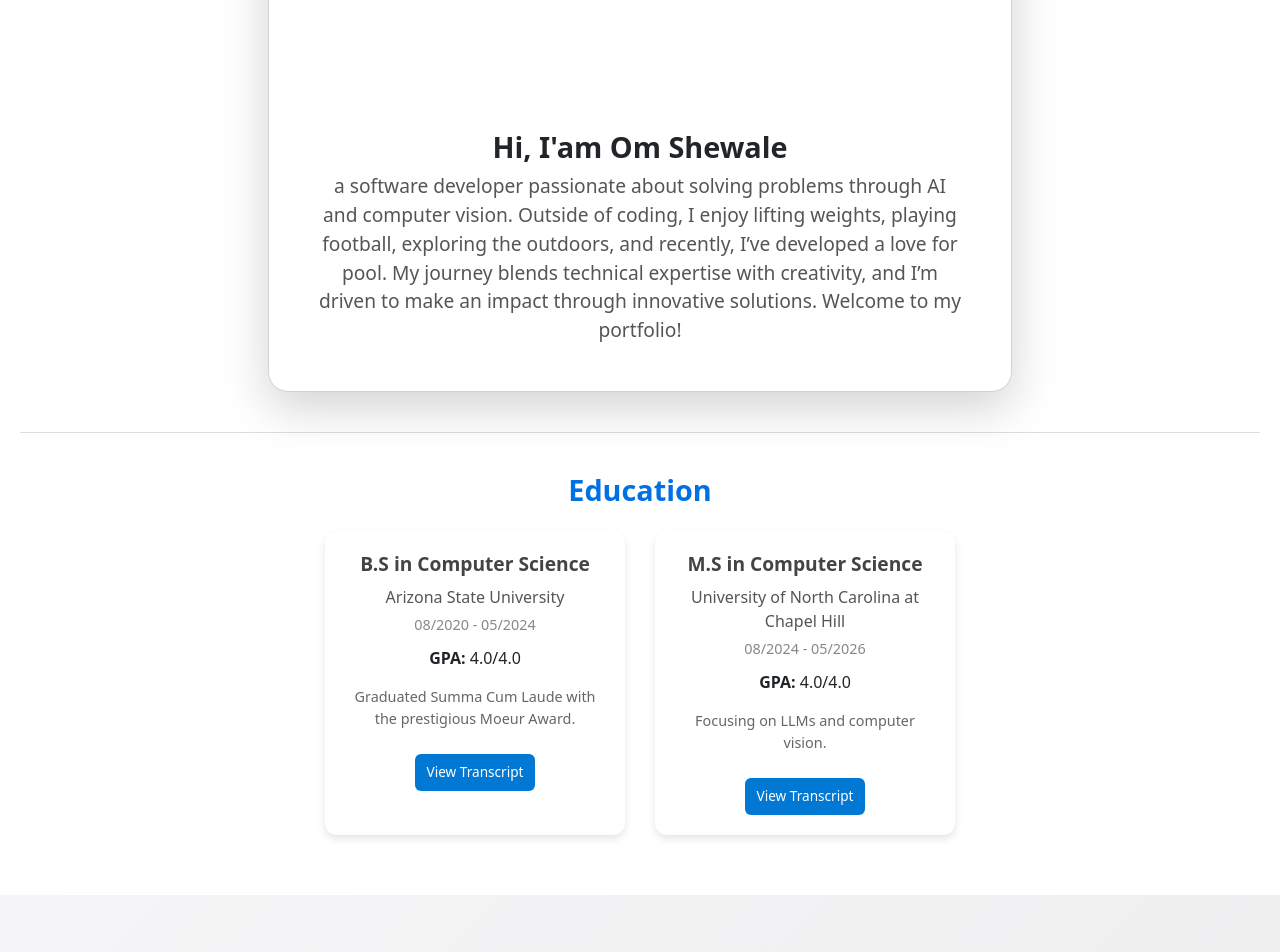
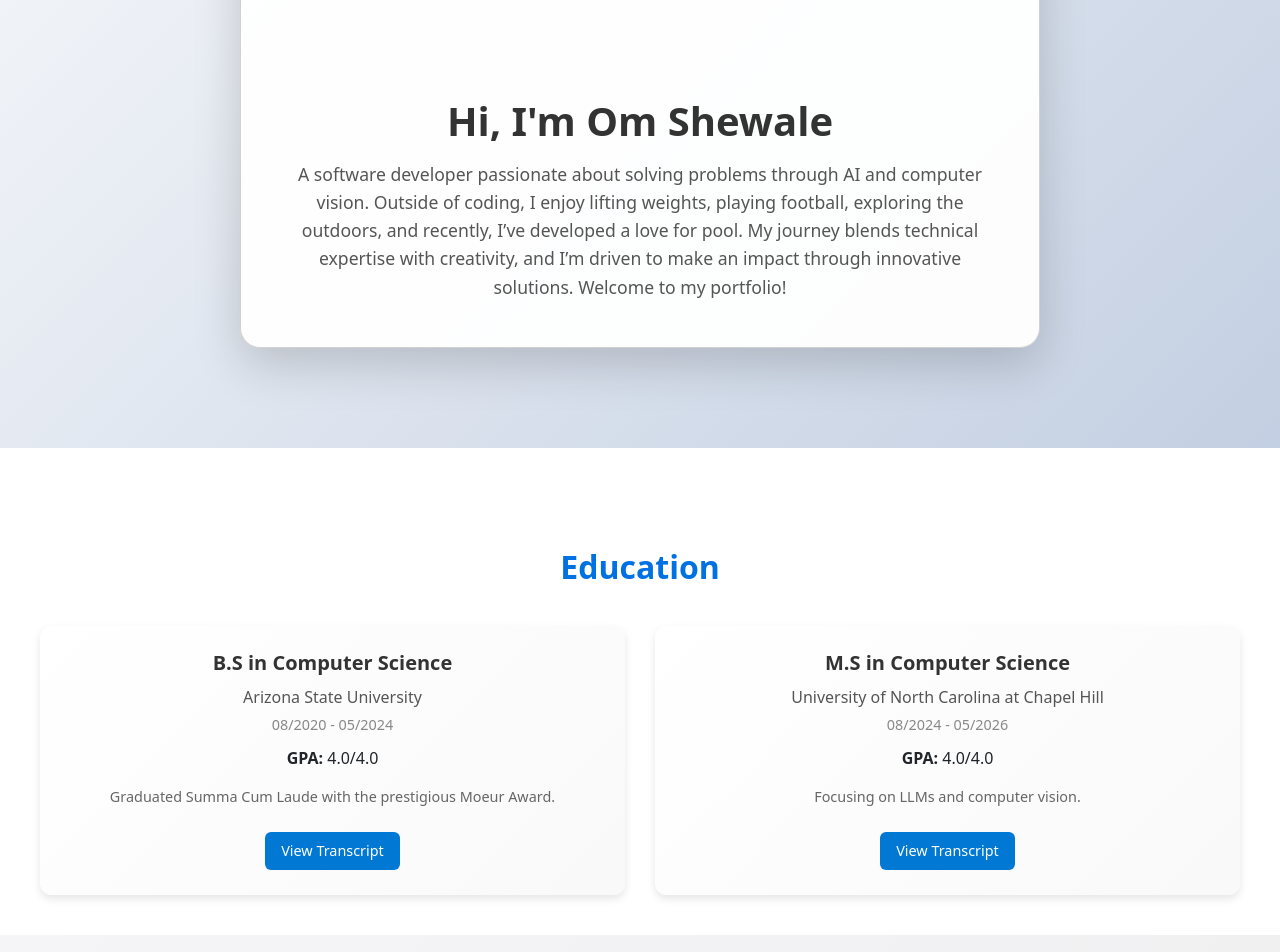
Before and after one commit to omshewale30/portfolio-new, a React (Vite) app: page / in a window 1280 px wide. Shown: the part 980-1932 px from the top of the page. Built offline with nearby package versions, Linux system fonts and the light colour scheme.

Commit message:
hero section edited. Fixed the scaling issue.

```diff
--- a/index.html
+++ b/index.html
@@ -8,7 +8,7 @@
   </head>
   <body>
     <div id="root"></div>
-<!--    <div id="spotlight"></div>-->
+
     <script type="module" src="/src/main.jsx"></script>
   </body>
 </html>
--- a/src/App.jsx
+++ b/src/App.jsx
@@ -12,6 +12,7 @@ import Experience from "./components/Experience.jsx";
 import SkillSection from "./components/SkillsSection.jsx";
 import ContactSection from "./components/ContactSection.jsx";
 import LandingPage from "./components/Landing.jsx";
+import EducationSection from "./components/EducationSection.jsx";
 
 
 function App() {
@@ -28,6 +29,7 @@ function App() {
                             <main>
                                 <LandingPage />
                                 <HeroSection />
+                                <EducationSection />
                                 <Timeline />
                                 <SkillSection/>
                                 <ContactSection />
--- /dev/null
+++ b/src/CSS/EducationSection.css
@@ -0,0 +1,78 @@
+/* Education Section */
+.education-section {
+    margin-top: 60px;
+    padding: 40px 20px;
+    background: #ffffff;
+    text-align: center;
+}
+
+.education-title {
+    font-size: 2rem;
+    color: #0071e3;
+    font-weight: bold;
+    margin-bottom: 40px;
+}
+
+.education-grid {
+    display: grid;
+    grid-template-columns: repeat(auto-fit, minmax(280px, 1fr));
+    gap: 30px;
+    max-width: 1200px;
+    margin: 0 auto;
+}
+
+.education-card {
+    background: linear-gradient(135deg, #ffffff, #f9f9f9);
+    border-radius: 12px;
+    box-shadow: 0 4px 8px rgba(0, 0, 0, 0.1);
+    padding: 25px;
+    text-align: center;
+    transition: transform 0.3s ease, box-shadow 0.3s ease;
+}
+
+.education-card:hover {
+    transform: translateY(-10px);
+    box-shadow: 0 12px 24px rgba(0, 0, 0, 0.2);
+}
+
+.education-degree {
+    font-size: 1.25rem;
+    font-weight: bold;
+    color: #333;
+    margin-bottom: 10px;
+}
+
+.education-institution {
+    font-size: 1rem;
+    color: #555;
+    margin-bottom: 5px;
+}
+
+.education-years {
+    font-size: 0.9rem;
+    color: #888;
+    margin-bottom: 10px;
+}
+
+.education-description {
+    font-size: 0.9rem;
+    color: #666;
+    margin-bottom: 15px;
+}
+
+.transcript-link {
+    display: inline-block;
+    margin-top: 10px;
+    padding: 8px 16px;
+    font-size: 0.9rem;
+    background-color: #0078d4;
+    color: white;
+    border-radius: 6px;
+    text-decoration: none;
+    transition: background-color 0.3s ease, transform 0.3s ease;
+}
+
+.transcript-link:hover {
+    background-color: #005bb5;
+    transform: translateY(-2px);
+}
--- a/src/CSS/HeroSection.css
+++ b/src/CSS/HeroSection.css
@@ -1,8 +1,8 @@
 /* src/components/HeroSection.css */
-
+/* Hero Section */
 .hero {
     padding: 60px 20px;
-
+    background: linear-gradient(135deg, #f5f7fa, #c3cfe2); /* Gradient background */
 }
 
 .hero-content {
@@ -10,159 +10,66 @@
     justify-content: center;
     align-items: center;
     flex-direction: column;
-    height: auto;
     text-align: center;
     margin-bottom: 40px;
 }
+
 .hero-card {
-    width: 60%;
-    max-height: 50%;
+    width: 90%; /* Responsive width */
+    max-width: 800px; /* Limit maximum width */
+    background: rgba(255, 255, 255, 0.95); /* Semi-transparent background */
+    border-radius: 20px;
+    padding: 30px;
+    box-shadow: 0 8px 16px rgba(0, 0, 0, 0.1);
+    transition: transform 0.3s ease, box-shadow 0.3s ease;
+}
 
-    text-align: center;
-    border-radius: 20px;
-    background: rgba(255, 255, 255, 0.9); /* Semi-transparent background */
-    padding: 30px; /* Add padding for spacing */
-    box-shadow: 0 8px 16px rgba(0, 0, 0, 0.1);
+.hero-card:hover {
+    transform: translateY(-5px);
+    box-shadow: 0 12px 24px rgba(0, 0, 0, 0.2);
 }
 
 .card-image-wrapper {
     display: flex;
     justify-content: center;
+    margin-bottom: 20px;
 }
 
 .card-image {
-    width: 30%;
-    height: 30%;
+    width: 150px; /* Fixed size for better control */
+    height: 150px;
     border-radius: 50%;
     object-fit: cover;
-    border: 5px solid white; /* Optional border around the circular image */
+    border: 5px solid white;
+    transition: transform 0.3s ease, opacity 0.3s ease;
 }
 
 .card-title {
-    font-size: 1.8rem;
+    font-size: 2.5rem; /* Use rem for scalability */
     font-weight: bold;
+    margin-bottom: 15px;
+    color: #333;
 }
 
-.card-text {
-    font-size: 1.2rem;
+.hero-text {
+    font-size: 1.1rem;
     color: #555;
+    line-height: 1.6;
     margin-bottom: 20px;
 }
 
-.hero-button{
+.hero-button {
     padding: 10px 20px;
     border-radius: 10px;
-    font-size: 1.2rem;
+    font-size: 1rem;
     font-weight: bold;
     background-color: #646cff;
     color: white;
     cursor: pointer;
-    transition: background-color 0.3s;
-}
-
-
-/* Education Section */
-.education-section {
-    margin-top: 40px;
-    padding-top: 40px;
-    border-top: 1px solid #ddd;
-    text-align: center;
-    z-index: 0;
-}
-
-/* Education Title */
-.education-title {
-
-    font-size: 1.8rem;
-    color: #0071e3;
-    font-weight: bold;
-    margin-bottom: 25px;
-}
-
-/* Education Grid */
-.education-grid {
-    display: flex;
-    justify-content: center;
-    gap: 30px;
-    flex-wrap: wrap;
-    margin: 0 auto;
-    max-width: 1000px;
-}
-
-/* Education Card */
-.education-card {
-    background: white;
-    border-radius: 12px;
-    box-shadow: 0 4px 8px rgba(0, 0, 0, 0.1);
-    padding: 20px;
-    max-width: 300px;
-    text-align: center;
-    transition: transform 0.3s ease, box-shadow 0.3s ease;
-}
-
-.education-card:hover {
-    transform: translateY(-5px);
-    box-shadow: 0 10px 20px rgba(0, 0, 0, 0.2);
-}
-
-/* Education Card Text */
-.education-degree {
-    font-size: 1.2rem;
-    font-weight: bold;
-    color: #444;
-    margin-bottom: 10px;
-}
-
-.education-institution {
-    font-size: 1rem;
-    color: #555;
-    margin-bottom: 5px;
-}
-
-.education-years {
-    font-size: 0.9rem;
-    color: #888;
-    margin-bottom: 10px;
-}
-
-.education-description {
-    font-size: 0.9rem;
-    color: #666;
-    margin-bottom: 15px;
-}
-
-.transcript-link {
-    display: inline-block;
-    margin-top: 10px;
-    padding: 8px 12px;
-    font-size: 0.85rem;
-    background-color: #0078d4;
-    color: white;
-    border-radius: 6px;
-    text-decoration: none;
     transition: background-color 0.3s ease, transform 0.3s ease;
 }
 
-.transcript-link:hover {
-    background-color: #005bb5;
+.hero-button:hover {
+    background-color: #5058e5;
+    transform: translateY(-2px);
 }
-
-/* Responsive Design */
-@media (max-width: 768px) {
-    .hero-card {
-        height: auto;
-        padding: 20px;
-    }
-
-    .education-grid {
-        flex-direction: column;
-        align-items: center; /* Ensures the tiles are centered */
-        gap: 20px;
-        margin: 0 auto;
-    }
-
-    .education-title {
-        text-align: center;
-        margin-bottom: 20px;
-    }
-}
--- /dev/null
+++ b/src/components/EducationSection.jsx
@@ -0,0 +1,53 @@
+import React from "react";
+
+import '/src/CSS/EducationSection.css';
+
+const educationDetails = [
+    {
+        degree: "B.S in Computer Science",
+        institution: "Arizona State University",
+        years: "08/2020 - 05/2024",
+        gpa: "4.0/4.0",
+        transcriptLink: "transcripts/ASU_FinalTranscript.pdf",
+        description: "Graduated Summa Cum Laude with the prestigious Moeur Award.",
+    },
+    {
+        degree: "M.S in Computer Science",
+        institution: "University of North Carolina at Chapel Hill",
+        years: "08/2024 - 05/2026",
+        gpa: "4.0/4.0",
+        transcriptLink: "/transcripts/",
+        description: "Focusing on LLMs and computer vision.",
+    },
+];
+
+const EducationSection = () => {
+    return (
+        <div id="education" className="education-section">
+            <h3 className="education-title">Education</h3>
+            <div className="education-grid">
+                {educationDetails.map((edu, index) => (
+                    <div key={index} className="education-card">
+                        <h4 className="education-degree">{edu.degree}</h4>
+                        <p className="education-institution">{edu.institution}</p>
+                        <p className="education-years">{edu.years}</p>
+                        <p className="education-gpa">
+                            <strong>GPA:</strong> {edu.gpa}
+                        </p>
+                        <p className="education-description">{edu.description}</p>
+                        <a
+                            href={edu.transcriptLink}
+                            target="_blank"
+                            rel="noopener noreferrer"
+                            className="transcript-link"
+                        >
+                            View Transcript
+                        </a>
+                    </div>
+                ))}
+            </div>
+        </div>
+    );
+};
+
+export default EducationSection;
--- a/src/components/HeroSection.jsx
+++ b/src/components/HeroSection.jsx
@@ -5,25 +5,7 @@ import {Button, Card} from 'react-bootstrap';
 import '/src/CSS/HeroSection.css';
 
 
-const educationDetails = [
-    {
-        degree: "B.S in Computer Science",
-        institution: "Arizona State University",
-        years: "08/2020 - 05/2024",
-        gpa: "4.0/4.0",
-        transcriptLink: "transcripts/ASU_FinalTranscript.pdf",
-        description: "Graduated Summa Cum Laude with the prestigious Moeur Award.",
-    },
-    {
-        degree: "M.S in Computer Science",
-        institution: "University of North Carolina at Chapel Hill",
-        years: "08/2024 - 05/2026",
-        gpa: "4.0/4.0",
-        transcriptLink: "/transcripts/",
-        description:
-            "Focusing on LLMs and computer vision.",
-    },
-];
+
 const HeroSection = () => {
 
     const [scroll, setScroll] = useState(0);
@@ -46,51 +28,30 @@ const HeroSection = () => {
     return (
         <section className="hero">
             <div className="hero-content">
-                <Card className="hero-card shadow-lg" >
+                <Card className="hero-card shadow-lg">
                     <Card.Body>
-                        <div className="card-image-wrapper" style={{transform: `scale(${1-scroll/1000}`}}>
-                            <img src="/assets/OMI_8044.jpeg" alt=""
-                                 className='card-image'
-                                 style={{
-                                 transform: `scale(${0.5 + (scroll * 0.5)})`, // Scales from 0.5 to 1
-                                 opacity: scroll, // Fades in from 0 to 1
-                                 transition: 'all 0.3s ease-out'
-                             }}
+                        <div className="card-image-wrapper">
+                            <img
+                                src="/assets/OMI_8044.jpeg"
+                                alt="Om Shewale"
+                                className="card-image"
+                                style={{
+                                    transform: `scale(${0.5 + (scroll * 0.5)})`, // Scales from 0.5 to 1
+                                    opacity: scroll, // Fades in from 0 to 1
+                                    transition: 'all 0.3s ease-out'
+                                }}
                             />
                         </div>
-                        <Card.Title className="mt-4"> Hi, I'am Om Shewale</Card.Title>
+                        <Card.Title className="card-title">Hi, I'm Om Shewale</Card.Title>
                         <Card.Text className="hero-text">
-                            a software developer passionate about solving problems through AI and computer vision.
-                            Outside of coding, I enjoy lifting weights, playing football, exploring the outdoors, and recently, I’ve developed a love for pool. My journey blends technical expertise with creativity, and I’m driven to make an impact through innovative solutions. Welcome to my portfolio!
+                            A software developer passionate about solving problems through AI and computer vision.
+                            Outside of coding, I enjoy lifting weights, playing football, exploring the outdoors, and
+                            recently, I’ve developed a love for pool. My journey blends technical expertise with
+                            creativity, and I’m driven to make an impact through innovative solutions. Welcome to my
+                            portfolio!
                         </Card.Text>
-
                     </Card.Body>
                 </Card>
-            </div>
-
-            <div id="education" className="education-section">
-                <h3 className="education-title">Education</h3>
-                <div className="education-grid">
-                    {educationDetails.map((edu, index) => (
-                        <div key={index} className="education-card">
-                            <h4 className="education-degree">{edu.degree}</h4>
-                            <p className="education-institution">{edu.institution}</p>
-                            <p className="education-years">{edu.years}</p>
-                            <p className="education-gpa">
-                                <strong>GPA:</strong> {edu.gpa}
-                            </p>
-                            <p className="education-description">{edu.description}</p>
-                            <a
-                                href={edu.transcriptLink}
-                                target="_blank"
-                                rel="noopener noreferrer"
-                                className="transcript-link"
-                            >
-                                View Transcript
-                            </a>
-                        </div>
-                    ))}
-                </div>
             </div>
         </section>
     );
--- a/src/components/TimeLine.jsx
+++ b/src/components/TimeLine.jsx
@@ -49,6 +49,18 @@ const Timeline = () => {
                     title: "Started Grad School at UNC",
                     description: `Enrolled in UNC to deepen my understanding of AI , opening a new chapter in my academic journey.`,
                     icon: "🚀",
+                },
+                {
+                    title: "Joined the UNC Finance Operations Team",
+                    description: `Took on the role of Deposit Specialist, processing around $3 million in deposits and payments weekly.`,
+                    icon: "💼",
+                },
+
+                {
+
+                    title: "Joined UNC Eshelman School of Pharmacy",
+                    description: `Became a Lead Software Developer, working on an innovative project to enhance healthcare education and research.`,
+                    icon: "💊",
                 },
             ],
         },
```
